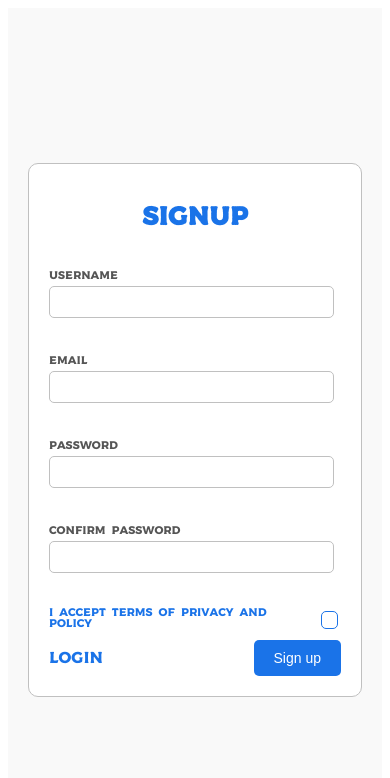
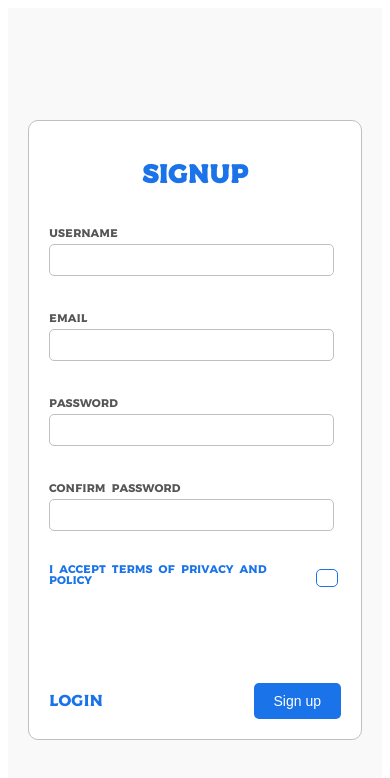
Before and after one commit to deaduchiha/Sign-validation, a React (Create React App) app: page / in a window 390 px wide. Shown: the top 778 px of the page. Built offline with nearby package versions, Linux system fonts and the light colour scheme.

Commit message:
fix some bugs and responsive

```diff
--- a/src/components/SignUp/SignUp.jsx
+++ b/src/components/SignUp/SignUp.jsx
@@ -126,23 +126,29 @@ const SignUp = () => {
           />
         </div>
 
-        <div className={`${styles.checkBoxContainer} ${styles.formField}`}>
+        <div className={`${styles.formField} ${styles.checkBoxContainer} `}>
           <FormField
+            style={
+              errors.isAccepted && touched.isAccepted
+                ? styles.uncompleted
+                : styles.formInput
+            }
             type="checkbox"
             label="I accept terms of privacy and policy"
             name="isAccepted"
             value={data.isAccepted}
             change={changeHandler}
             focus={focusHandler}
-            errorss={
-              errors.isAccepted &&
-              touched.isAccepted && <span>{errors.isAccepted}</span>
-            }
           />
+        </div>
+        <div className={styles.formField}>
+          {errors.isAccepted && touched.isAccepted && (
+            <span>{errors.isAccepted}</span>
+          )}
         </div>
 
         <div className={styles.formButtons}>
-          <a href="#">Login</a>
+          <a href="http://google.com">Login</a>
           <button type="submit">Sign up</button>
         </div>
       </form>
--- a/src/components/SignUp/SignUp.module.css
+++ b/src/components/SignUp/SignUp.module.css
@@ -79,6 +79,9 @@
   height: 20px !important;
   text-align: center;
 }
+.checkBoxContainer label {
+  flex-wrap: 0;
+}
 .formField:nth-child(6) label {
   color: #1a73e8;
 }
```
